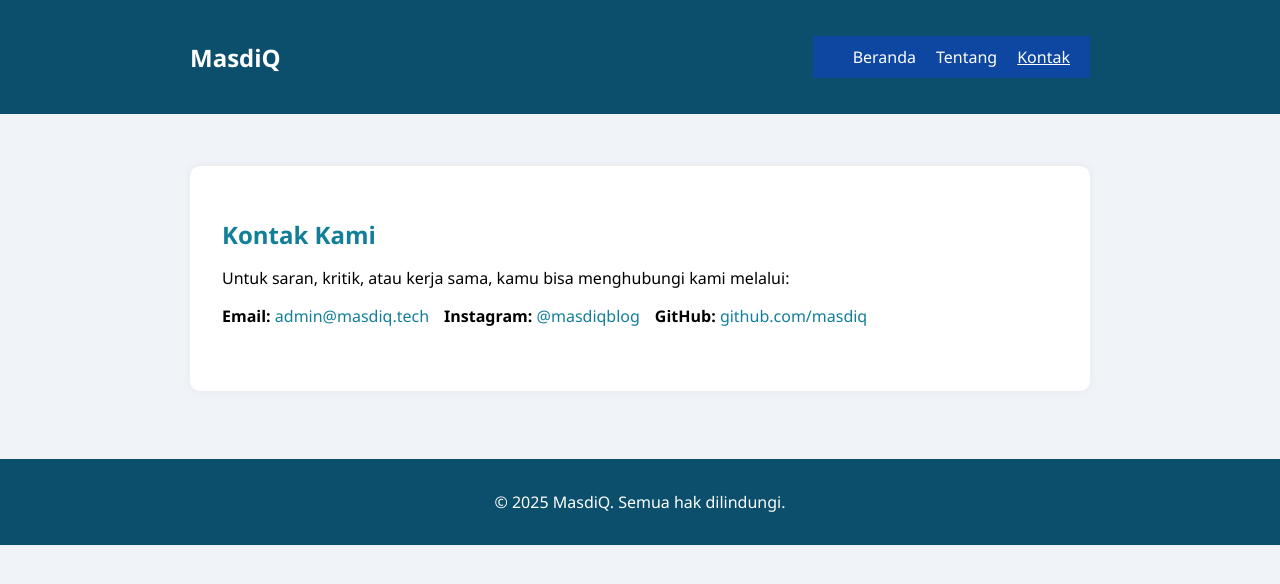
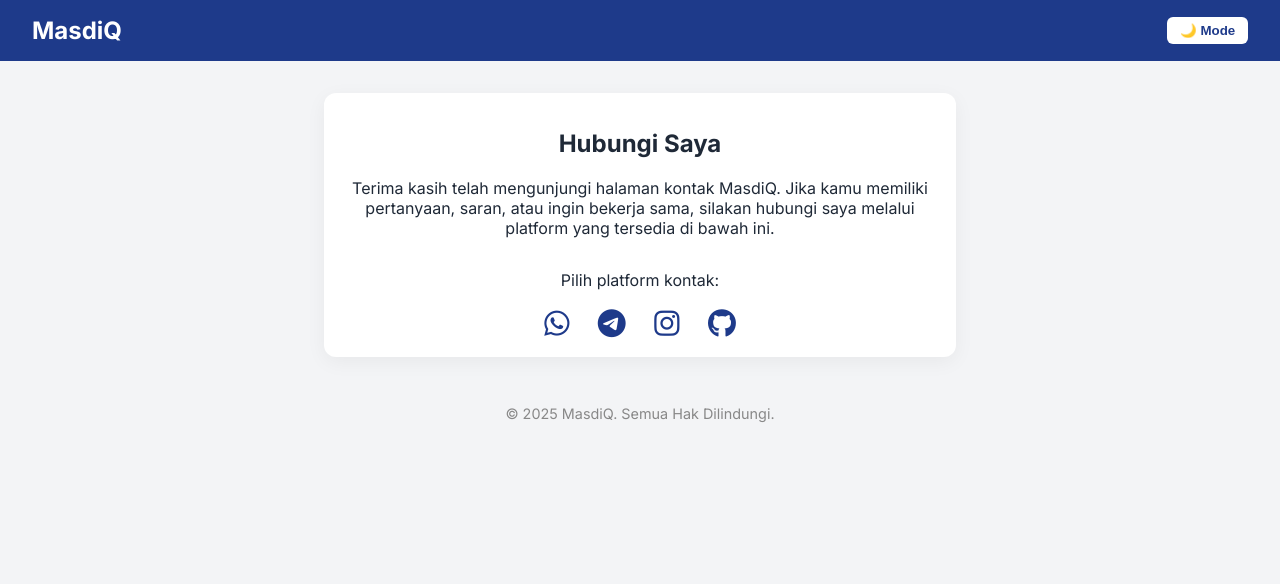
Before and after one commit to MasdiQ778/github.io, a plain HTML site: page kontak.html in a window 1280 px wide. Drawn offline with Linux system fonts and the light colour scheme.

Commit message:
Update kontak.html

```diff
--- a/kontak.html
+++ b/kontak.html
@@ -2,143 +2,144 @@
 <html lang="id">
 <head>
   <meta charset="UTF-8" />
-  <meta name="viewport" content="width=device-width, initial-scale=1.0" />
+  <meta name="viewport" content="width=device-width, initial-scale=1.0"/>
   <title>Kontak | MasdiQ</title>
-  <link rel="stylesheet" href="style.css" />
+  <link href="https://fonts.googleapis.com/css2?family=Inter:wght@400;700&display=swap" rel="stylesheet">
+  <link rel="stylesheet" href="https://cdnjs.cloudflare.com/ajax/libs/font-awesome/6.5.0/css/all.min.css">
   <style>
-    /* RESPONSIF DAN ANIMASI */
-    body {
-      margin: 0;
-      font-family: 'Segoe UI', sans-serif;
-      background-color: #f0f4f8;
-      animation: fadeIn 0.6s ease;
+    :root {
+      --primary: #1e3a8a; /* biru tua */
+      --bg-light: #f3f4f6;
+      --bg-dark: #111827;
+      --text-light: #1f2937;
+      --text-dark: #f9fafb;
+      --card-light: #ffffff;
+      --card-dark: #1f2937;
     }
 
-    @keyframes fadeIn {
-      from { opacity: 0; transform: translateY(20px); }
-      to { opacity: 1; transform: translateY(0); }
+    body {
+      font-family: 'Inter', sans-serif;
+      margin: 0;
+      padding: 0;
+      background-color: var(--bg-light);
+      color: var(--text-light);
+      transition: background-color 0.3s, color 0.3s;
     }
 
-    .container {
-      max-width: 900px;
-      margin: 0 auto;
-      padding: 20px;
+    body.dark {
+      background-color: var(--bg-dark);
+      color: var(--text-dark);
     }
 
-    .navbar {
-      background-color: #0b4f6c;
-      color: #fff;
-      padding: 1rem 0;
-    }
-
-    .navbar .container {
+    header {
+      background-color: var(--primary);
+      color: white;
+      padding: 1rem 2rem;
       display: flex;
       justify-content: space-between;
       align-items: center;
     }
 
     .logo {
-      margin: 0;
       font-size: 1.5rem;
+      font-weight: bold;
     }
 
-    nav a {
-      color: #fff;
-      margin-left: 20px;
-      text-decoration: none;
-      font-weight: 500;
+    .mode-toggle {
+      background: white;
+      color: var(--primary);
+      border: none;
+      border-radius: 6px;
+      padding: 0.4rem 0.8rem;
+      cursor: pointer;
+      font-weight: bold;
     }
 
-    nav a.active,
-    nav a:hover {
-      text-decoration: underline;
+    main {
+      max-width: 600px;
+      margin: 2rem auto;
+      padding: 1rem;
+      background-color: var(--card-light);
+      border-radius: 12px;
+      box-shadow: 0 5px 20px rgba(0, 0, 0, 0.05);
+      text-align: center;
     }
 
-    .contact {
-      background: #ffffff;
-      padding: 2rem;
-      border-radius: 10px;
-      box-shadow: 0 0 10px rgba(0,0,0,0.05);
+    body.dark main {
+      background-color: var(--card-dark);
+    }
+
+    .social-links {
       margin-top: 2rem;
     }
 
-    .contact h2 {
-      color: #127F99;
+    .social-links p {
       margin-bottom: 1rem;
     }
 
-    .contact-list {
-      list-style: none;
-      padding: 0;
+    .social-links a {
+      margin: 0 12px;
+      font-size: 1.8rem;
+      color: var(--primary);
+      text-decoration: none;
+      transition: color 0.3s;
     }
 
-    .contact-list li {
-      margin-bottom: 1rem;
-      font-size: 1rem;
+    .social-links a:hover {
+      color: #2563eb;
     }
 
-    .contact-list a {
-      color: #127F99;
-      text-decoration: none;
-    }
-
-    .contact-list a:hover {
-      color: #0d5f70;
-      text-decoration: underline;
-    }
-
-    .footer {
+    footer {
       text-align: center;
-      padding: 1rem;
-      background-color: #0b4f6c;
-      color: #fff;
       margin-top: 3rem;
-    }
-
-    /* RESPONSIVE UNTUK MOBILE */
-    @media (max-width: 600px) {
-      .navbar .container {
-        flex-direction: column;
-        text-align: center;
-      }
-
-      nav a {
-        display: inline-block;
-        margin: 10px 8px 0;
-      }
-
-      .contact {
-        padding: 1.5rem;
-      }
+      font-size: 0.9rem;
+      color: #888;
     }
   </style>
 </head>
 <body>
-  <header class="navbar">
-    <div class="container">
-      <h1 class="logo">MasdiQ</h1>
-      <nav>
-        <a href="index.html">Beranda</a>
-        <a href="tentang.html">Tentang</a>
-        <a href="kontak.html" class="active">Kontak</a>
-      </nav>
-    </div>
+  <header>
+    <div class="logo">MasdiQ</div>
+    <button class="mode-toggle" onclick="toggleMode()">🌙 Mode</button>
   </header>
 
-  <main class="container">
-    <section class="contact">
-      <h2>Kontak Kami</h2>
-      <p>Untuk saran, kritik, atau kerja sama, kamu bisa menghubungi kami melalui:</p>
-      <ul class="contact-list">
-        <li><strong>Email:</strong> <a href="mailto:admin@masdiq.tech">admin@masdiq.tech</a></li>
-        <li><strong>Instagram:</strong> <a href="https://instagram.com/masdiqblog" target="_blank">@masdiqblog</a></li>
-        <li><strong>GitHub:</strong> <a href="https://github.com/masdiq" target="_blank">github.com/masdiq</a></li>
-      </ul>
-    </section>
+  <main>
+    <h2>Hubungi Saya</h2>
+    <p>Terima kasih telah mengunjungi halaman kontak MasdiQ.
+    Jika kamu memiliki pertanyaan, saran, atau ingin bekerja sama,
+    silakan hubungi saya melalui platform yang tersedia di bawah ini.</p>
+
+    <div class="social-links">
+      <p>Pilih platform kontak:</p>
+      <a href="https://wa.me/6281234567890" target="_blank" title="WhatsApp"><i class="fab fa-whatsapp"></i></a>
+      <a href="https://t.me/masdiqchannel" target="_blank" title="Telegram"><i class="fab fa-telegram"></i></a>
+      <a href="https://instagram.com/masdiqblog" target="_blank" title="Instagram"><i class="fab fa-instagram"></i></a>
+      <a href="https://github.com/masdiqdev" target="_blank" title="GitHub"><i class="fab fa-github"></i></a>
+    </div>
   </main>
 
-  <footer class="footer">
-    <p>&copy; 2025 MasdiQ. Semua hak dilindungi.</p>
+  <footer>
+    &copy; 2025 MasdiQ. Semua Hak Dilindungi.
   </footer>
+
+  <script>
+    function toggleMode() {
+      document.body.classList.toggle("dark");
+    }
+  </script>
+
+  <!-- Start Tawk.to Script -->
+  <script type="text/javascript">
+  var Tawk_API=Tawk_API||{}, Tawk_LoadStart=new Date();
+  (function(){
+    var s1=document.createElement("script"),s0=document.getElementsByTagName("script")[0];
+    s1.async=true;
+    s1.src='https://embed.tawk.to/YOUR_UNIQUE_ID/1hxxxxx'; // Ganti dengan ID dari tawk.to
+    s1.charset='UTF-8';
+    s1.setAttribute('crossorigin','*');
+    s0.parentNode.insertBefore(s1,s0);
+  })();
+  </script>
+  <!-- End Tawk.to Script -->
 </body>
 </html>
```
